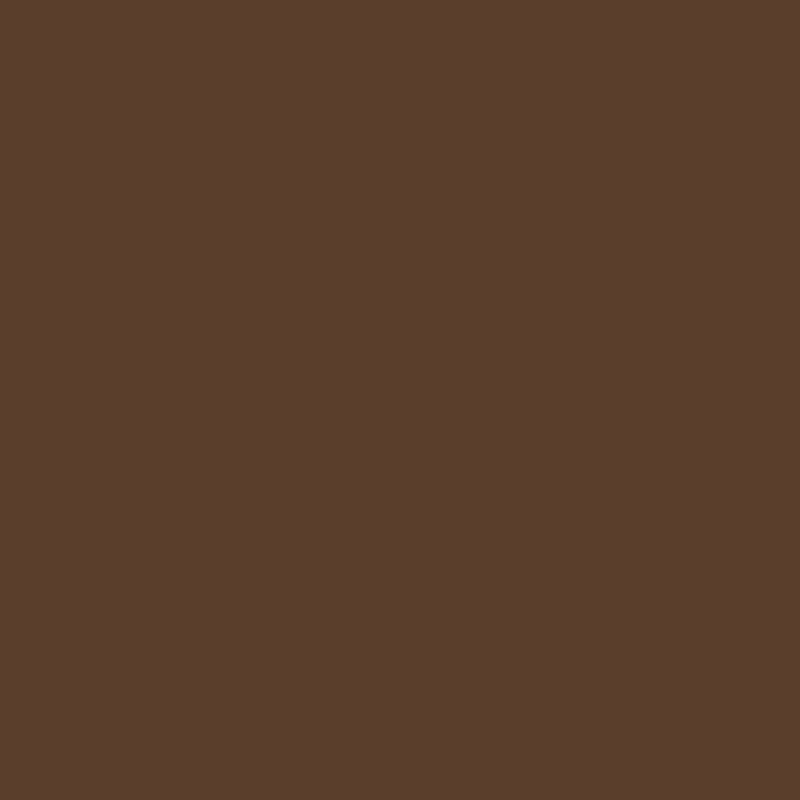
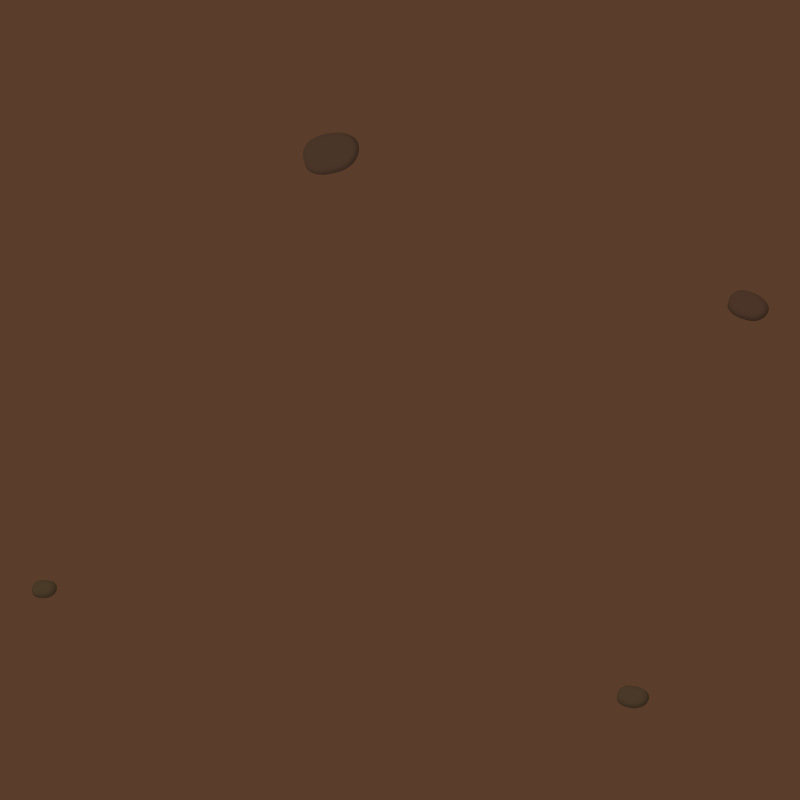
Before and after one commit to CharlotteJoyceDCB/The-Deep-Earth, a React (Vite) app: page / in a window 1280 px wide. Shown: the part 1080-1880 px from the top of the page, without its empty margins (294-1094 px from the left). Built offline with nearby package versions, Linux system fonts and the light colour scheme.

Commit message:
Added embedded stones in scroll depth timeline.

```diff
--- a/src/App.tsx
+++ b/src/App.tsx
@@ -8,7 +8,7 @@ function App() {
       {/* Sky Background */}
       <div
         style={{
-          position: "fixed",
+          position: "absolute",
           top: 0,
           left: 0,
           height: "100vh",
--- /dev/null
+++ b/src/components/EmbeddedStones.tsx
@@ -0,0 +1,65 @@
+'use client';
+
+import { useMemo } from 'react';
+
+const pixelsPerMeter = 40;
+const depthStart = 0;
+const depthEnd = 1200;
+const stoneCount = 120;
+
+const generateStones = (count: number) => {
+  return Array.from({ length: count }).map((_, i) => {
+    const depthMeters = Math.random() * (depthEnd - depthStart) + depthStart;
+    const top = depthMeters * pixelsPerMeter;
+
+    const normalizedDepth = (depthMeters - depthStart) / (depthEnd - depthStart);
+    const brightness = 0.9 - normalizedDepth * 0.5;
+    const opacity = 1 - normalizedDepth * 0.4;
+
+    const size = Math.random() * 40 + 20;
+    const left = Math.random() * 90;
+    const hue = Math.random() * 30 + 20;
+
+    return {
+      id: i,
+      top,
+      left: `${left}%`,
+      size,
+      hue,
+      rotate: Math.random() * 40 - 20,
+      brightness,
+      opacity,
+    };
+  });
+};
+
+const EmbeddedStones = () => {
+  const stones = useMemo(() => generateStones(stoneCount), []);
+
+  return (
+    <>
+      {stones.map((stone) => (
+        <div
+          key={stone.id}
+          style={{
+            position: 'absolute',
+            top: `${stone.top}px`,
+            left: stone.left,
+            width: `${stone.size}px`,
+            height: `${stone.size * 0.7}px`,
+            backgroundColor: `hsl(${stone.hue}, 30%, 25%)`,
+            borderRadius: '40% 60% 50% 50% / 50% 50% 60% 40%',
+            transform: `rotate(${stone.rotate}deg)`,
+            zIndex: 4,
+            pointerEvents: 'none',
+            filter: `brightness(${stone.brightness})`,
+            opacity: stone.opacity,
+            boxShadow: 'inset -2px -2px 4px rgba(0,0,0,0.3)',
+          }}
+        />
+      ))}
+    </>
+  );
+};
+
+export default EmbeddedStones;
--- a/src/components/ScrollDepthTimeline.tsx
+++ b/src/components/ScrollDepthTimeline.tsx
@@ -2,6 +2,7 @@
 
 import { useEffect, useState } from 'react';
 import { motion, useScroll, useTransform, useAnimation } from 'framer-motion';
+import EmbeddedStones from './EmbeddedStones';
 
 // Earth layer colors (brown → blackened red molten)
 const depthColors = [
@@ -105,6 +106,8 @@ const ScrollDepthTimeline = () => {
         }}
       />
 
+        <EmbeddedStones />
+
       {/* Sample object (seedling at 150m) */}
       <motion.div
         style={{
```
